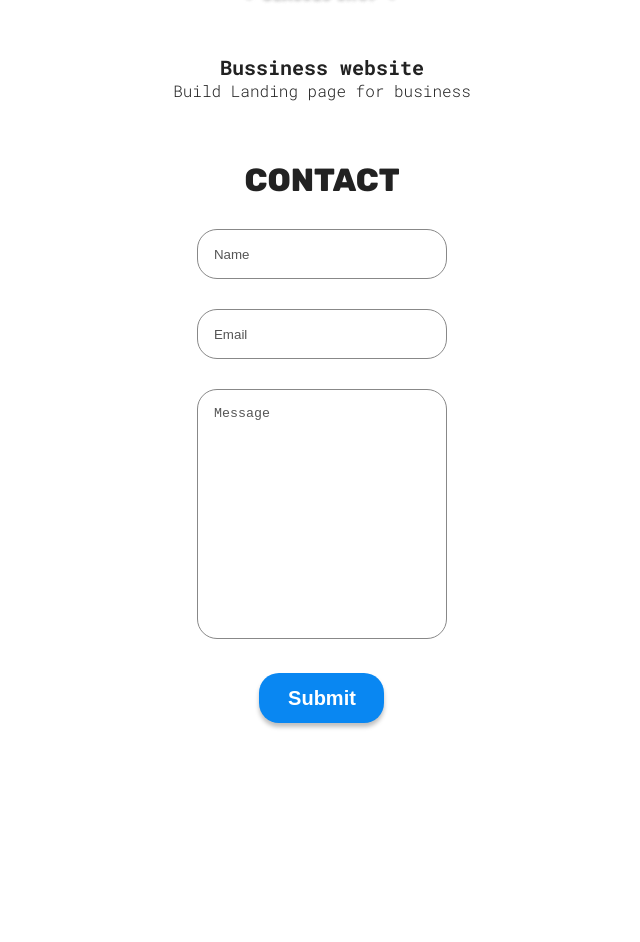
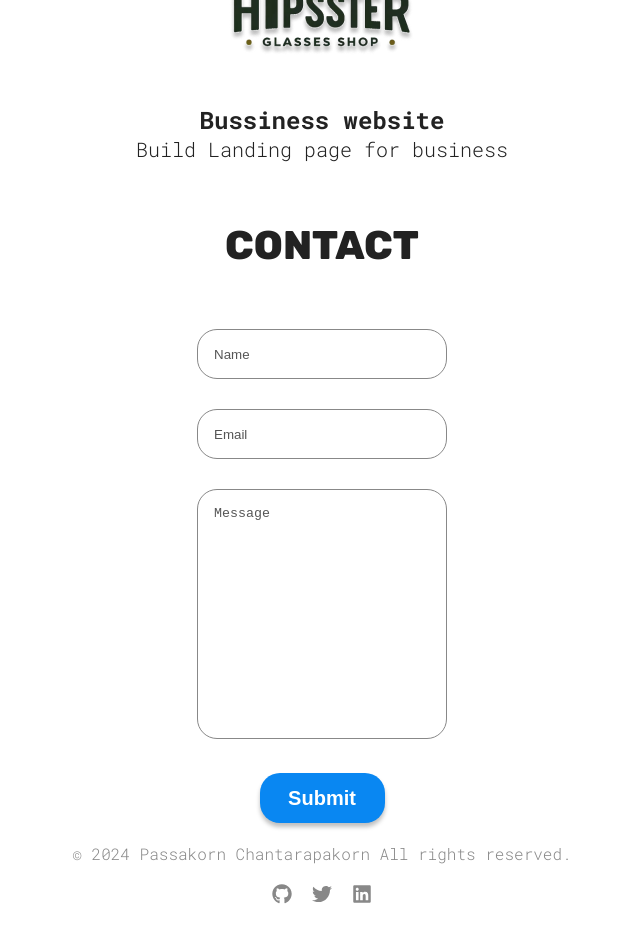
Before and after one commit to PassakornChamp/passakornResumeBeginners, a React (Vite) app: page / in a window 1280 px wide. Shown: the part 1400-2342 px from the top of the page, without its empty margins (318-958 px from the left). Before the commit the page ends 2183 px from the top, so only its background shows below. Built offline with nearby package versions, Linux system fonts and the light colour scheme.

Commit message:
edit footer styles

```diff
--- a/package.json
+++ b/package.json
@@ -11,7 +11,8 @@
   },
   "dependencies": {
     "react": "^18.3.1",
-    "react-dom": "^18.3.1"
+    "react-dom": "^18.3.1",
+    "react-icons": "^5.3.0"
   },
   "devDependencies": {
     "@eslint/js": "^9.13.0",
--- a/src/App.css
+++ b/src/App.css
@@ -28,7 +28,7 @@ body {
 #root {
   display: flex;
   flex-direction: column;
-  gap: 60px;
+  gap: 150px;
 }
 
 h1,
@@ -73,3 +73,36 @@ p {
 .hover {
   cursor: pointer;
 }
+
+@media (width >= 800px) {
+  #root {
+    gap: 100px;
+  }
+  h1 {
+    font-size: 40px;
+  }
+  h2,
+  h3 {
+    font-size: 24px;
+  }
+  p {
+    font-size: 20px;
+  }
+
+  .sectionTitle {
+    margin-bottom: 60px;
+  }
+
+  @media (width >= 1400px) {
+    #root {
+      gap: 200px;
+    }
+    h1 {
+      font-size: 48px;
+    }
+
+    .sectionTitle {
+      margin-bottom: 75px;
+    }
+  }
+}
--- a/src/App.jsx
+++ b/src/App.jsx
@@ -2,6 +2,7 @@ import "./App.css";
 import Hero from "./sections/Hero/Hero";
 import Project from "./sections/Project/Project";
 import Contact from "./sections/Contact/Contact";
+import Footer from "./sections/Footer/Footer";
 
 function App() {
   return (
@@ -9,6 +10,7 @@ function App() {
       <Hero />
       <Project />
       <Contact />
+      <Footer />
     </div>
   );
 }
--- a/src/sections/Footer/Footer.jsx
+++ b/src/sections/Footer/Footer.jsx
@@ -0,0 +1,49 @@
+import React from "react";
+import styles from "./FooterStyles.module.css";
+import { FaGithub, FaTwitter, FaLinkedin } from "react-icons/fa";
+
+export default function Footer() {
+  return (
+    <section id="footer" className={styles.container}>
+      <div className={styles.content}>
+        <p>
+          © {new Date().getFullYear()} Passakorn Chantarapakorn All rights
+          reserved.
+        </p>
+        <div className={styles.socialMediaContainer}>
+          {/* <nav className={styles.nav}>
+            <a href="#home">Home</a>
+            <a href="#about">About</a>
+            <a href="#contact">Contact</a>
+          </nav> */}
+          <div className={styles.socialMedia}>
+            <a
+              href="https://github.com/PassakornChamp?tab=overview&from=2024-08-01&to=2024-08-31"
+              target="_blank"
+              rel="noopener noreferrer"
+              aria-label="GitHub"
+            >
+              <FaGithub />
+            </a>
+            <a
+              href="https://twitter.com"
+              target="_blank"
+              rel="noopener noreferrer"
+              aria-label="Twitter"
+            >
+              <FaTwitter />
+            </a>
+            <a
+              href="https://th.linkedin.com/"
+              target="_blank"
+              rel="noopener noreferrer"
+              aria-label="linkedin"
+            >
+              <FaLinkedin />
+            </a>
+          </div>
+        </div>
+      </div>
+    </section>
+  );
+}
--- a/src/sections/Footer/FooterStyles.module.css
+++ b/src/sections/Footer/FooterStyles.module.css
@@ -0,0 +1,62 @@
+/* Footer Container */
+/* .footer {
+  padding: 40px 0;
+  text-align: center;
+  color: var(--footer-text-color);
+
+  max-width: 300px;
+  p {
+    color: var(--footer-text-color);
+    font-size: 16px;
+  }
+} */
+
+.container {
+  display: flex;
+  justify-content: center;
+  text-align: center;
+
+  p {
+    font-size: 16px;
+    color: var(--footer-text-color);
+    padding: 20px 0;
+  }
+}
+
+/* Copyright Text */
+.copyright {
+  margin: 0;
+  font-size: 20px;
+  opacity: 0.8;
+}
+
+/* Social Media Icons */
+.socialMediaContainer {
+  display: flex;
+  flex-direction: row;
+  justify-content: center;
+  /* padding-top: 10px; */
+}
+.socialMedia {
+  display: flex;
+  gap: 20px;
+}
+
+.socialMedia a {
+  color: var(--footer-text-color);
+  font-size: 20px;
+  transition: color 200ms ease-in-out, transform 200ms ease-in-out;
+}
+
+.socialMedia a:hover {
+  color: #ffffff;
+  transform: scale(1.1);
+}
+
+/* Responsive Design */
+@media (min-width: 768px) {
+  .container {
+    flex-direction: row;
+    justify-content: space-between;
+  }
+}
--- a/src/sections/Hero/Hero.jsx
+++ b/src/sections/Hero/Hero.jsx
@@ -45,7 +45,10 @@ export default function Hero() {
             <img src={twitterIcon} alt="Twitter icon" />
           </a>
 
-          <a href="https:/github.com/" target="_blank">
+          <a
+            href="https://github.com/PassakornChamp?tab=repositories"
+            target="_blank"
+          >
             <img src={githubIcon} alt="github icon" />
           </a>
 
--- a/src/sections/Hero/HeroStyles.module.css
+++ b/src/sections/Hero/HeroStyles.module.css
@@ -60,7 +60,7 @@
 
 .colorMode {
   position: absolute;
-  right: 0;
+  left: 50;
   width: 25px;
 }
 
```
Also changed, not shown: 1 other file (tests, documents, lock files or other folders).
